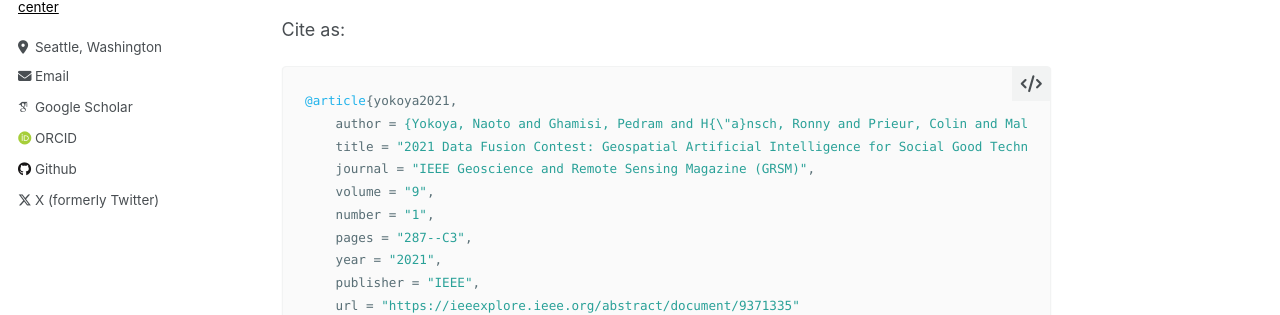
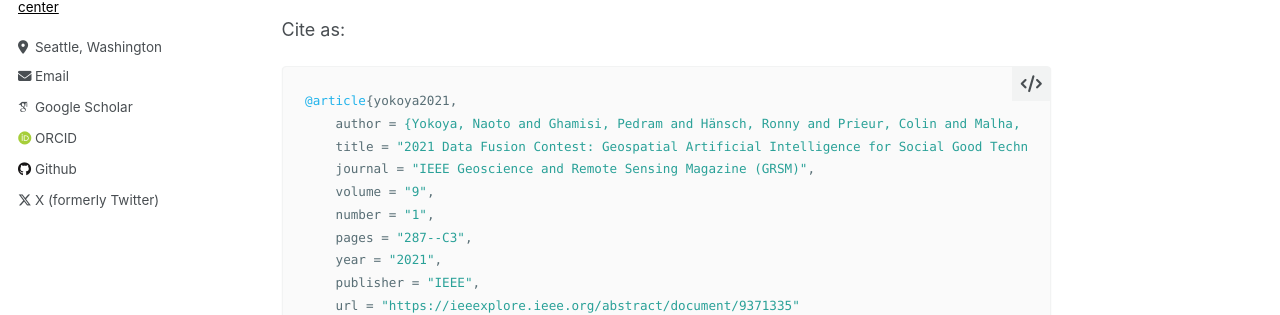
Before and after one commit to calebrob6/calebrob6.github.io, a Jekyll site: the page built from _publications/2021-01-01-2021-Data-Fusion-Contest-Geospatial-Artificial-Intelligence-for-Social-Good-Technical-Committees.md, in a window 1280 px wide and 900 px high. Shown: the part 357-672 px from the top of the window. Built offline with Jekyll 4.4.1, drawn with Linux system fonts in a browser that asks for light colours; some web fonts are replaced.

Commit message:
Get Ronny's name right

````diff
--- a/_publications/2021-01-01-2021-Data-Fusion-Contest-Geospatial-Artificial-Intelligence-for-Social-Good-Technical-Committees.md
+++ b/_publications/2021-01-01-2021-Data-Fusion-Contest-Geospatial-Artificial-Intelligence-for-Social-Good-Technical-Committees.md
@@ -14,7 +14,7 @@
 Cite as:
 ```bibtex
 @article{yokoya2021,
-    author = {Yokoya, Naoto and Ghamisi, Pedram and H{\"a}nsch, Ronny and Prieur, Colin and Malha, Hana and Chanussot, Jocelyn and Robinson, Caleb and Malkin, Kolya and Jojic, Nebojsa},
+    author = {Yokoya, Naoto and Ghamisi, Pedram and Hänsch, Ronny and Prieur, Colin and Malha, Hana and Chanussot, Jocelyn and Robinson, Caleb and Malkin, Kolya and Jojic, Nebojsa},
     title = "2021 Data Fusion Contest: Geospatial Artificial Intelligence for Social Good Technical Committees",
     journal = "IEEE Geoscience and Remote Sensing Magazine (GRSM)",
     volume = "9",
````
Also changed, not shown: _publications/2021-01-01-Global-Land-Cover-Mapping-with-Weak-Supervision-Outcome-of-the-2020-IEEE-GRSS-Data-Fusion-Contest.md (+1 -1 lines), _publications/2021-01-01-Report-on-the-2021-IEEE-GRSS-Data-Fusion-ContestGeospatial-Artificial-Intelligence-for-Social-Good-.md (+1 -1 lines), _publications/2022-01-01-The-Outcome-of-the-2021-IEEE-GRSS-Data-Fusion-ContestTrack-MSD-Multitemporal-Semantic-Change-Detection.md (+1 -1 lines).
